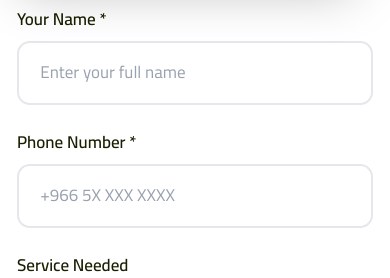
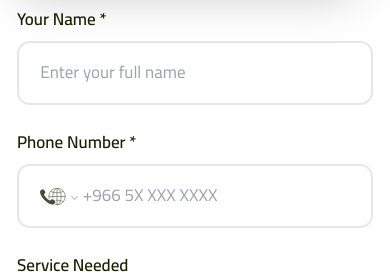
Before and after one commit to fouraxiz/alsaffar-service, a Next.js app: page /en/contact in a window 390 px wide. Shown: the part 840-1118 px from the top of the page. Built offline with nearby package versions, Linux system fonts and the light colour scheme.

Commit message:
add form International phone field

```diff
--- a/package.json
+++ b/package.json
@@ -16,6 +16,7 @@
     "next-intl": "^4.12.0",
     "react": "19.2.4",
     "react-dom": "19.2.4",
+    "react-phone-number-input": "^3.4.17",
     "react-to-print": "^3.3.0"
   },
   "devDependencies": {
--- a/src/app/[locale]/contact/page.tsx
+++ b/src/app/[locale]/contact/page.tsx
@@ -3,6 +3,8 @@
 import { useTranslations, useLocale } from 'next-intl';
 import { Phone, Mail, MapPin, Clock, Send } from 'lucide-react';
 import { useState } from 'react';
+import PhoneInput, { isValidPhoneNumber } from 'react-phone-number-input';
+import 'react-phone-number-input/style.css';
 
 const WhatsAppIcon = ({ size = 20 }: { size?: number }) => (
   <svg width={size} height={size} viewBox="0 0 24 24" fill="currentColor">
@@ -15,9 +17,15 @@ export default function ContactPage() {
   const locale = useLocale();
   const [submitted, setSubmitted] = useState(false);
   const [form, setForm] = useState({ name: '', phone: '', service: '', message: '' });
+  const [phoneError, setPhoneError] = useState(false);
 
   const handleSubmit = (e: React.FormEvent) => {
     e.preventDefault();
+    if (!form.phone || !isValidPhoneNumber(form.phone)) {
+      setPhoneError(true);
+      return;
+    }
+    setPhoneError(false);
     setSubmitted(true);
   };
 
@@ -98,15 +106,29 @@ export default function ContactPage() {
                       <label className="block font-semibold text-brand-dark mb-2">
                         {t('form.phone')} *
                       </label>
-                      <input
-                        type="tel"
-                        required
-                        value={form.phone}
-                        onChange={(e) => setForm({ ...form, phone: e.target.value })}
-                        placeholder={t('form.phonePlaceholder')}
-                        className="w-full border-2 border-gray-200 rounded-xl px-5 py-4 text-brand-dark placeholder:text-gray-400 focus:outline-none focus:border-brand-orange transition-colors"
+                      <div
                         dir="ltr"
-                      />
+                        className={`w-full border-2 rounded-xl px-5 py-4 transition-colors focus-within:border-brand-orange ${
+                          phoneError ? 'border-red-400' : 'border-gray-200'
+                        }`}
+                      >
+                        <PhoneInput
+                          international
+                          withCountryCallingCode
+                          defaultCountry={undefined}
+                          value={form.phone}
+                          onChange={(value) => {
+                            setForm({ ...form, phone: value || '' });
+                            if (phoneError) setPhoneError(false);
+                          }}
+                          placeholder={t('form.phonePlaceholder')}
+                        />
+                      </div>
+                      {phoneError && (
+                        <p className="text-red-500 text-sm mt-1.5">
+                          {locale === 'ar' ? 'يرجى إدخال رقم هاتف صحيح مع رمز الدولة' : 'Please enter a valid phone number with country code'}
+                        </p>
+                      )}
                     </div>
                   </div>
 
--- a/src/app/globals.css
+++ b/src/app/globals.css
@@ -29,3 +29,22 @@ body {
 [dir="rtl"] * {
   letter-spacing: 0;
 }
+
+/* react-phone-number-input — match brand input styling */
+.PhoneInput {
+  --PhoneInput-color--focus: #E8870A;
+}
+.PhoneInputInput {
+  border: none;
+  outline: none;
+  background: transparent;
+  color: #1A1F00;
+  font-size: inherit;
+}
+.PhoneInputInput::placeholder {
+  color: #9ca3af;
+}
+.PhoneInputCountrySelectArrow {
+  color: #6b7280;
+  opacity: 0.7;
+}
```
Also changed, not shown: 1 other file (tests, documents, lock files or other folders).
